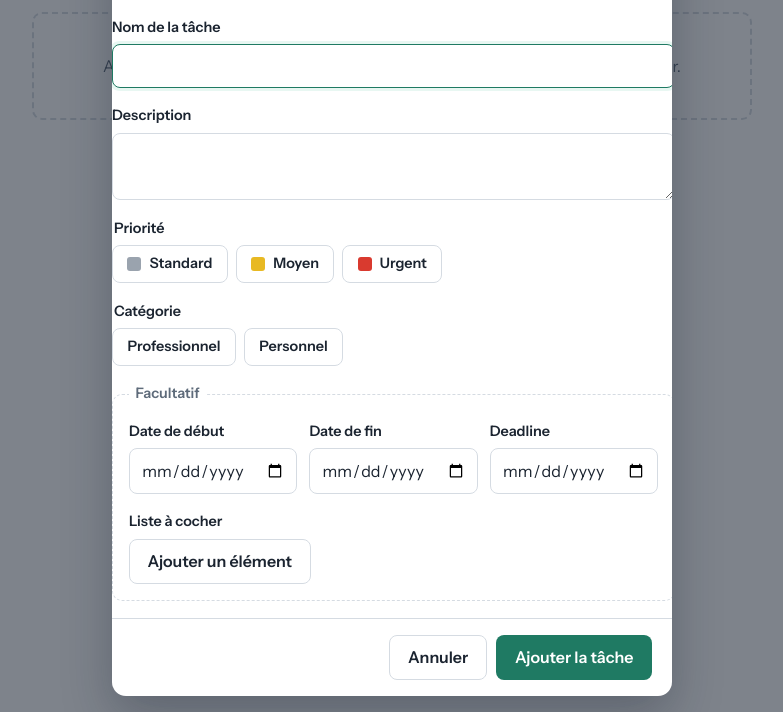
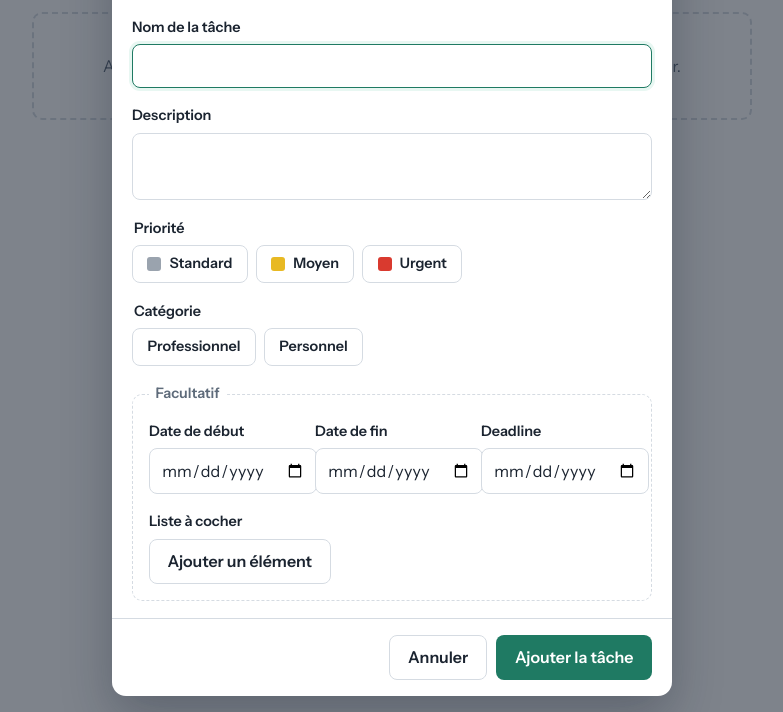
Before and after one commit to noaribote/tPlan, an Electron app: page views/source/tache.html in a window 1420 px wide. Both pictures are taken after a click on the button "Nouvelle tâche". Shown: the part 88-800 px from the top of the page, without its empty margins (318-1101 px from the left). Drawn offline with Linux system fonts and the light colour scheme.

Commit message:
Réglage de la responsive tache

```diff
--- a/assets/css/source/tache.css
+++ b/assets/css/source/tache.css
@@ -20,6 +20,12 @@
 *, *::before, *::after { box-sizing: border-box; }
 
 [hidden] { display: none !important; }
+
+/* Le formulaire ouvert est la seule zone de défilement de l'iframe. */
+html:has(.modal[open]),
+body:has(.modal[open]) {
+  overflow: hidden;
+}
 
 body {
   margin: 0;
@@ -245,6 +251,7 @@ main {
 .modal {
   width: min(560px, calc(100% - 2rem));
   max-height: calc(100% - 2rem);
+  overflow: hidden;
   padding: 0;
   border: none;
   border-radius: 14px;
@@ -270,6 +277,7 @@ main {
 .modal-head,
 .modal-foot {
   display: flex;
+  flex-shrink: 0;
   align-items: center;
   padding: 1rem 1.25rem;
 }
@@ -279,14 +287,17 @@ main {
 
 .modal-body {
   display: grid;
+  min-height: 0;
+  min-width: 0;
   gap: 1.1rem;
   padding: 1.25rem;
   overflow-y: auto;
+  overflow-x: hidden;
   overscroll-behavior: contain;
 }
 
 /* ============ Formulaire ============ */
-.field { display: grid; gap: 0.35rem; }
+.field { display: grid; min-width: 0; gap: 0.35rem; }
 
 .field label,
 .field-label,
@@ -345,6 +356,7 @@ textarea { resize: vertical; }
 /* Partie facultative */
 .optional {
   display: grid;
+  min-width: 0;
   gap: 1.1rem;
   padding: 1rem;
   border: 1.5px dashed var(--line);
@@ -359,7 +371,7 @@ textarea { resize: vertical; }
 
 .date-grid {
   display: grid;
-  grid-template-columns: repeat(3, 1fr);
+  grid-template-columns: repeat(3, minmax(0, 1fr));
   gap: 0.75rem;
 }
 
```
